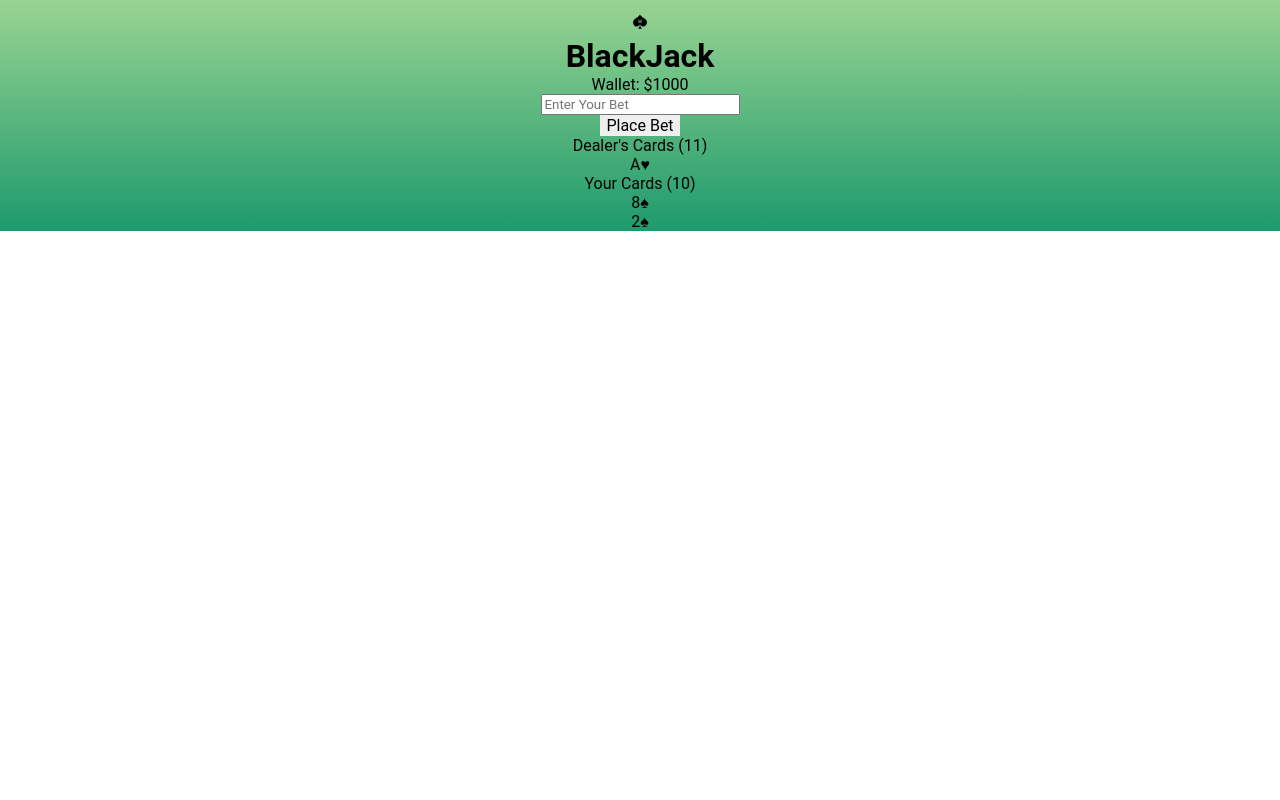
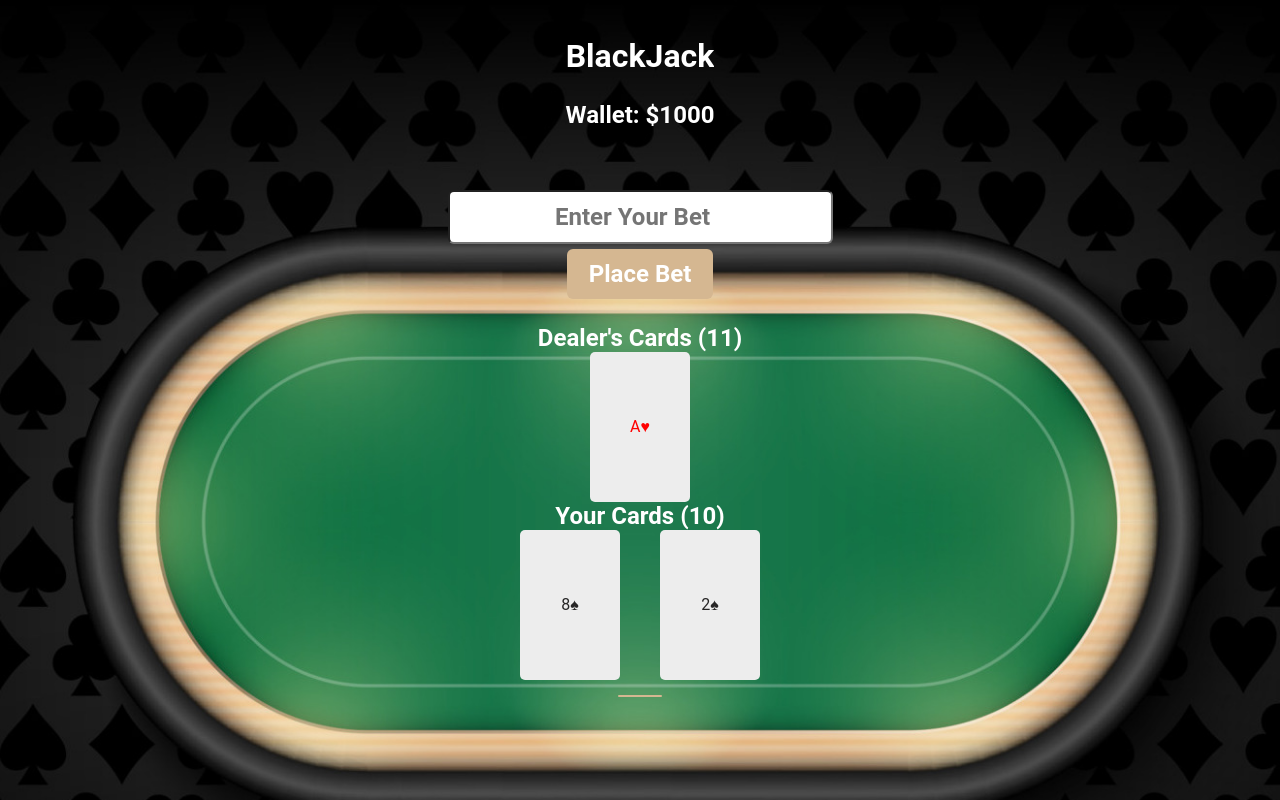
Before and after one commit to moshedabush/blackjack, a React (Create React App) app: page /blackjack in a window 1280 px wide. Built offline with nearby package versions, Linux system fonts and the light colour scheme.

Commit message:
black-jack-page css, fix bugs, css improved

```diff
--- a/src/css/pages/about-page.css
+++ b/src/css/pages/about-page.css
@@ -1,5 +1,7 @@
 .about {
     margin: 0;
+    height: 100vh;
+    overflow-y: hidden;
     background: linear-gradient(0deg, #1D9A6Cff, #99D492 100%);
 }
 
@@ -27,6 +29,8 @@
 }
 
 .about .start-btn {
+    position: absolute;
+    bottom: 10vh;
     font-weight: 300;
     font-size: 2rem;
     border-radius: 6px;
@@ -46,7 +50,8 @@
     .about .start-btn {
         font-size: 20px;
     }
-    .about-info p{
+
+    .about-info p {
         font-size: 12px;
     }
 }
--- a/src/css/pages/black-jack-page.css
+++ b/src/css/pages/black-jack-page.css
@@ -1,10 +1,97 @@
 .game {
-    margin: auto;
-    background: linear-gradient(0deg, #1D9A6Cff, #99D492 100%);
+    margin: 0;
+    height: 100vh;
+    background-size: contain;
 }
 
 .game-container {
+    color: white;
     text-align: center;
     padding: 0 15px;
-    margin: auto;
+    margin: 0;
 }
+
+.wallet {
+    position: relative;
+}
+
+.game-container h1 {
+    margin-bottom: 10px;
+}
+
+.wallet {
+    margin: 20px;
+}
+
+.input-bet {
+    text-align-last: center;
+    margin: 10px;
+}
+
+.game button,
+input,
+.message-container,.wallet {
+    margin-block-start: 5px;
+    font-weight: 600;
+    font-size: 1.5rem;
+    border-radius: 6px;
+    padding: 1px 22px;
+    line-height: 3rem;
+}
+
+.game button,
+.message-container {
+    background-color: #d5b791;
+    color: #ffffff;
+}
+
+.game button:hover {
+    color: #a83b3b;
+    background-color: #d5b791;
+}
+
+.game-buttons,
+.message-container {
+    margin: 15px;
+}
+
+.bet-message {
+    display: grid;
+}
+
+
+.card,
+.card-red {
+    height: 150px;
+    width: 100px;
+    background-color: #ededed;
+    border-radius: 5px;
+    display: flex;
+    justify-content: center;
+    align-items: center;
+}
+
+.card {
+    color: rgba(13, 12, 12, 0.888);
+}
+
+.card-red {
+    color: red;
+}
+
+.player,
+.dealer {
+    gap: 5vh;
+}
+
+
+@media (max-width: 850px) {
+    .game {
+        background-size: unset;
+    }
+}
+@media (min-width: 1060px) {
+    .game {
+        background-size: cover;
+    }
+}
--- a/src/css/pages/home-page.css
+++ b/src/css/pages/home-page.css
@@ -1,5 +1,6 @@
 .home {
     margin: 0;
+    height: 100vh;
     background: linear-gradient(0deg, #1D9A6Cff, #99D492 100%);
 }
 
@@ -7,10 +8,6 @@
     padding: 0 15px;
 }
 
-.home .start-btn:hover {
-    color: #131111;
-    background-color: #fffe08e8;
-}
 
 .home .start-btn {
     font-weight: 600;
@@ -23,6 +20,11 @@
     margin: 5px;
     position: relative;
     bottom: 190px;
+}
+
+.home .start-btn:hover {
+    color: #131111;
+    background-color: #fffe08e8;
 }
 
 .home h1 {
--- a/src/css/setup/base.css
+++ b/src/css/setup/base.css
@@ -1,6 +1,7 @@
 * {
     font-family: 'Roboto';
     box-sizing: border-box;
+    overflow-x: hidden;
 }
 
 body {
--- a/src/pages/BlackJack.jsx
+++ b/src/pages/BlackJack.jsx
@@ -2,6 +2,7 @@ import React from "react";
 import AppHeader from '../cmps/AppHeader.jsx';
 import { generateDeck, dealCards, getRandomCard, getCount, getWinner, dealerDraw } from "../cmps/DeckFunctions";
 import Card from "../cmps/Card";
+import Table from "../assets/img/black-jack-table.jpg";
 
 class BlackJack extends React.Component {
 
@@ -127,52 +128,51 @@ class BlackJack extends React.Component {
 
     inputChange(e) {
         const inputValue = +e.target.value;
-        if (!isNaN(inputValue)) this.setState({ inputValue });
+        const firstDigitStr = String(inputValue)[0];
+        if ((firstDigitStr != 0)) this.setState({ inputValue });
     }
 
     render() {
-        const { dealer, player, currentBet, inputValue, message } = this.state;
+        const { dealer, player, currentBet, inputValue, message, gameOver, wallet } = this.state;
         return (
-            <div className="game">
+            <div className="game" style={{ backgroundImage: `url(${Table})` }}>
                 <main className="game-container flex align-center column">
                     <AppHeader />
                     <h1>BlackJack</h1>
-                    <p>Wallet: ${this.state.wallet}</p>
-                    <div className="message-container">{message}</div>
+                    <p className="wallet">Wallet: ${wallet}</p>
+                    <div className="game-buttons">
                     {
-                        !currentBet ?
+                        gameOver ?
+                        <div >
+                                <button onClick={() => { this.startNewGame() }}>Continue</button>
+                            </div>
+                            : !currentBet ?
                             <div className="input-bet">
                                     <form>
-                                    <input type="text" placeholder="Enter Your Bet" value={inputValue} onChange={this.inputChange.bind(this)} />
+                                        <input type="number" placeholder="Enter Your Bet" value={inputValue} onChange={this.inputChange.bind(this)} />
                                     </form>
                                     <button onClick={() => { this.placeBet() }}>Place Bet</button>
                                 </div>
-                            : <div>This Round Bet ${currentBet}
-                                <br />
+                                : <div className="bet-message">This Round Bet ${currentBet}
                                     <button onClick={() => { this.hit() }}>Hit</button>
                                     <button onClick={() => { this.stand() }}>Stand</button>
                                 </div>
                     }
-                    {
-                        this.state.gameOver ?
-                            <div >
-                                <button onClick={() => { this.startNewGame() }}>Continue</button>
                     </div>
-                            : null
-                    }
-                    <div className="dealer">
-                        Dealer's Cards ({dealer.count})<br />
+                    <h2>Dealer's Cards ({dealer.count})</h2>
+                    <div className="dealer flex">
                         {dealer.cards.map((card, i) => {
                             return <Card key={i} number={card.number} suit={card.suit} />
                         })}
                     </div>
-                    <div className="player">
-                        Your Cards  ({player.count})<br />
+                    <h2>Your Cards  ({player.count})</h2>
+                    <div className="player flex">
                         {player.cards.map((card, i) => {
                             return <Card key={i} number={card.number} suit={card.suit} />
                         })}
                         {console.log(this.state)}
                     </div>
+                    <div className="message-container">{message}</div>
                 </main>
             </div>
         );
```
Also changed, not shown: src/assets/img/black-jack-table.jpg (added). Lines whose indentation alone changed are shown as unchanged.
